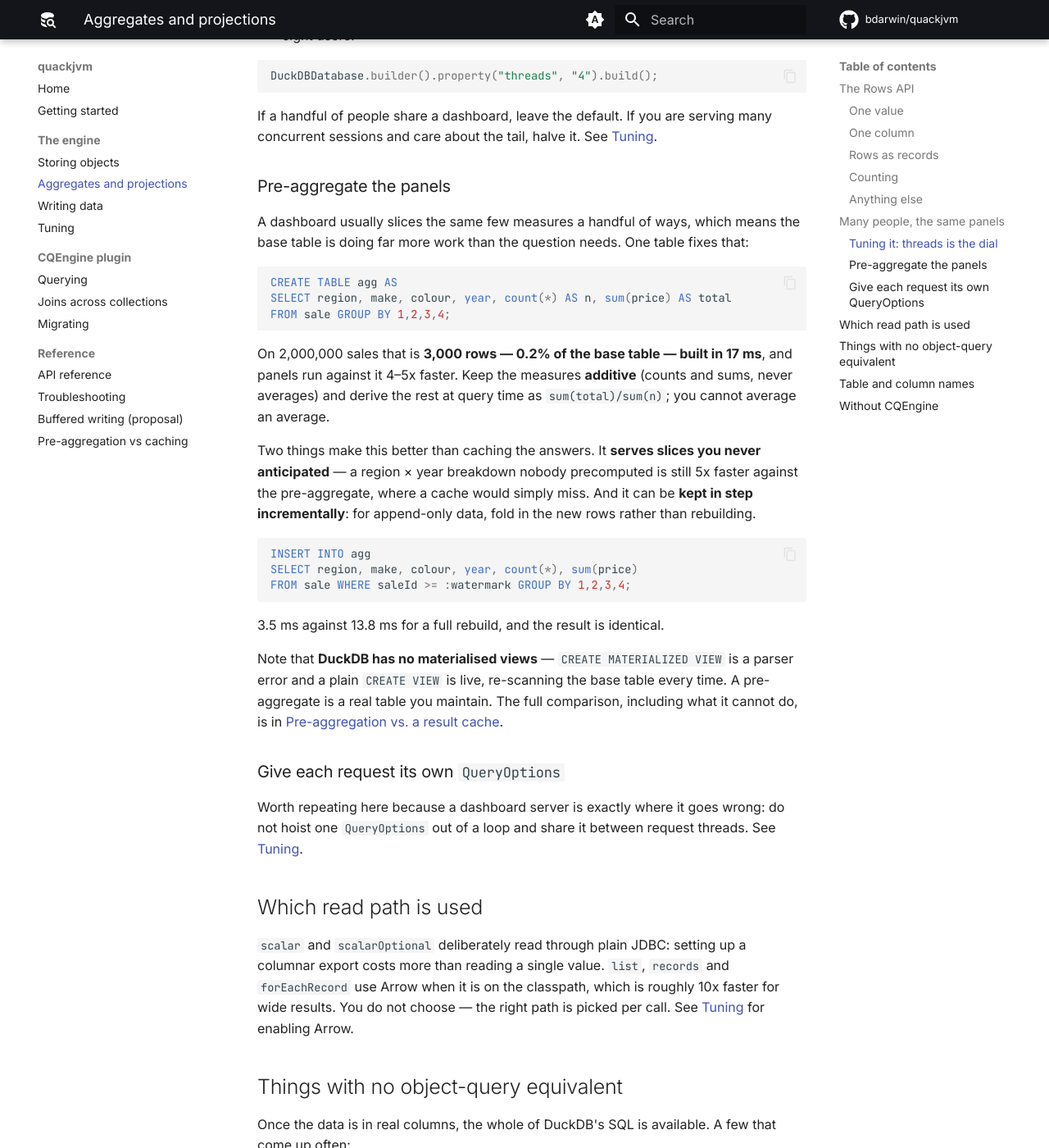
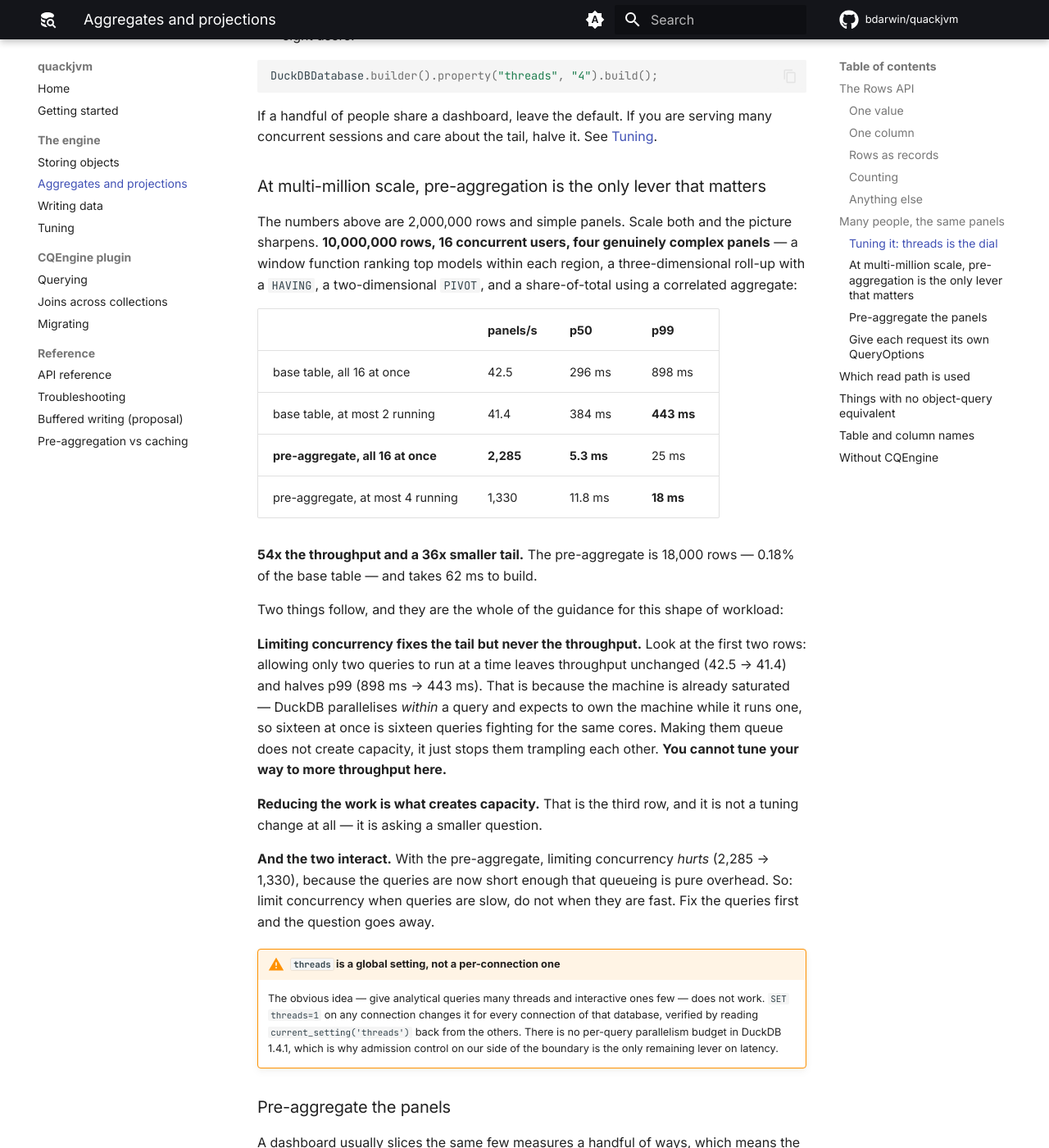
Before and after one commit to bdarwin/quackjvm, an MkDocs documentation site: the page built from docs/aggregates.md, in a window 1280 px wide and 1400 px high, scrolled down 4496 px. Shown: the whole window at 82% size. Built offline with MkDocs 1.6.1 and Material for MkDocs 9.7.7, drawn with Linux system fonts in a browser that asks for light colours; comment, search, counter and statistics services are not loaded.

Commit message:
Ten million rows, complex queries, sixteen users
Everything so far was measured at one or two million rows with simple
panels, which is not the shape being asked about. So: 10,000,000 rows,
16 concurrent users, four genuinely complex panels - a window function
ranking top models within each region, a three-dimensional roll-up with
a HAVING, a two-dimensional PIVOT, and a share-of-total using a
correlated aggregate. The kind of query that exists to delete a few
hundred lines of Java.

The base table saturates at 42.5 panels/s and nothing moves it. Limiting
how many queries run at once leaves throughput alone (42.5 against 41.4)
and halves the tail (898 ms to 443 ms), because the machine is already
saturated - DuckDB parallelises within a query and expects to own the
machine while it runs one, so sixteen at once is sixteen queries
trampling each other. Queueing them stops the trampling; it does not
create capacity.

A pre-aggregate does: 18,000 rows, 0.18% of the base table, 62 ms to
build, and the same four panels run at 2,285/s with a p99 of 25 ms. 54x
the throughput, 36x smaller tail. And then admission control reverses -
limiting concurrency costs throughput (2,285 to 1,330) once the queries
are short enough that queueing is pure overhead.

Two corrections to earlier claims. The 5x for pre-aggregation was a
floor, not a ceiling: it was measured on two million rows with simple
panels, where DuckDB's fixed per-statement cost is most of what remains.
It grows with scale and complexity.

And on views: they are not materialised, now shown rather than asserted.
On four million rows the GROUP BY takes 5.6 ms against the base table,
5.7 ms through the view, and 0.2 ms against a real CREATE TABLE AS
SELECT. EXPLAIN shows HASH_GROUP_BY over SEQ_SCAN, and the view reflects
rows inserted after it was created while the precomputed table does not.

The finding that constrains all of this: threads is a global setting.
Setting it on one connection sets it for every connection of the
database, so there is no giving analytics ten threads and dashboards two.

````diff
--- a/docs/aggregates.md
+++ b/docs/aggregates.md
@@ -186,6 +186,47 @@ DuckDBDatabase.builder().property("threads", "4").build();
 If a handful of people share a dashboard, leave the default. If you are serving many concurrent
 sessions and care about the tail, halve it. See [Tuning](tuning.md#threads-is-the-only-one-that-matters-under-concurrency).
 
+### At multi-million scale, pre-aggregation is the only lever that matters
+
+The numbers above are 2,000,000 rows and simple panels. Scale both and the picture sharpens.
+**10,000,000 rows, 16 concurrent users, four genuinely complex panels** — a window function ranking
+top models within each region, a three-dimensional roll-up with a `HAVING`, a two-dimensional
+`PIVOT`, and a share-of-total using a correlated aggregate:
+
+| | panels/s | p50 | p99 |
+|---|---|---|---|
+| base table, all 16 at once | 42.5 | 296 ms | 898 ms |
+| base table, at most 2 running | 41.4 | 384 ms | **443 ms** |
+| **pre-aggregate, all 16 at once** | **2,285** | **5.3 ms** | 25 ms |
+| pre-aggregate, at most 4 running | 1,330 | 11.8 ms | **18 ms** |
+
+**54x the throughput and a 36x smaller tail.** The pre-aggregate is 18,000 rows — 0.18% of the base
+table — and takes 62 ms to build.
+
+Two things follow, and they are the whole of the guidance for this shape of workload:
+
+**Limiting concurrency fixes the tail but never the throughput.** Look at the first two rows:
+allowing only two queries to run at a time leaves throughput unchanged (42.5 → 41.4) and halves p99
+(898 ms → 443 ms). That is because the machine is already saturated — DuckDB parallelises *within*
+a query and expects to own the machine while it runs one, so sixteen at once is sixteen queries
+fighting for the same cores. Making them queue does not create capacity, it just stops them
+trampling each other. **You cannot tune your way to more throughput here.**
+
+**Reducing the work is what creates capacity.** That is the third row, and it is not a tuning
+change at all — it is asking a smaller question.
+
+**And the two interact.** With the pre-aggregate, limiting concurrency *hurts* (2,285 → 1,330),
+because the queries are now short enough that queueing is pure overhead. So: limit concurrency when
+queries are slow, do not when they are fast. Fix the queries first and the question goes away.
+
+!!! warning "`threads` is a global setting, not a per-connection one"
+
+    The obvious idea — give analytical queries many threads and interactive ones few — does not
+    work. `SET threads=1` on any connection changes it for every connection of that database,
+    verified by reading `current_setting('threads')` back from the others. There is no per-query
+    parallelism budget in DuckDB 1.4.1, which is why admission control on our side of the boundary
+    is the only remaining lever on latency.
+
 ### Pre-aggregate the panels
 
 A dashboard usually slices the same few measures a handful of ways, which means the base table is
--- a/docs/tuning.md
+++ b/docs/tuning.md
@@ -199,6 +199,18 @@ Anything DuckDB accepts can be passed through:
 .property("preserve_insertion_order", "false")
 ```
 
+### `threads` is global, not per connection
+
+Worth knowing before you plan around it: **setting `threads` on one connection sets it for every
+connection of that database.** There is no per-query parallelism budget in DuckDB 1.4.1, so you
+cannot give an analytical query ten threads and a dashboard panel two. Verified by setting it on
+one connection and reading `current_setting('threads')` back from the others — they all report the
+new value.
+
+That constraint is why [admission control](aggregates.md#at-multi-million-scale-pre-aggregation-is-the-only-lever-that-matters)
+— limiting how many queries run at once, on your side of the boundary — is the only remaining lever
+on tail latency once `threads` is set.
+
 ### `threads` is the only one that matters under concurrency
 
 DuckDB defaults to one thread per core and parallelises *within* a query. When your application is
````
Also changed, not shown: docs/proposals/result-cache.md (+26 -6 lines), 1 other file.
